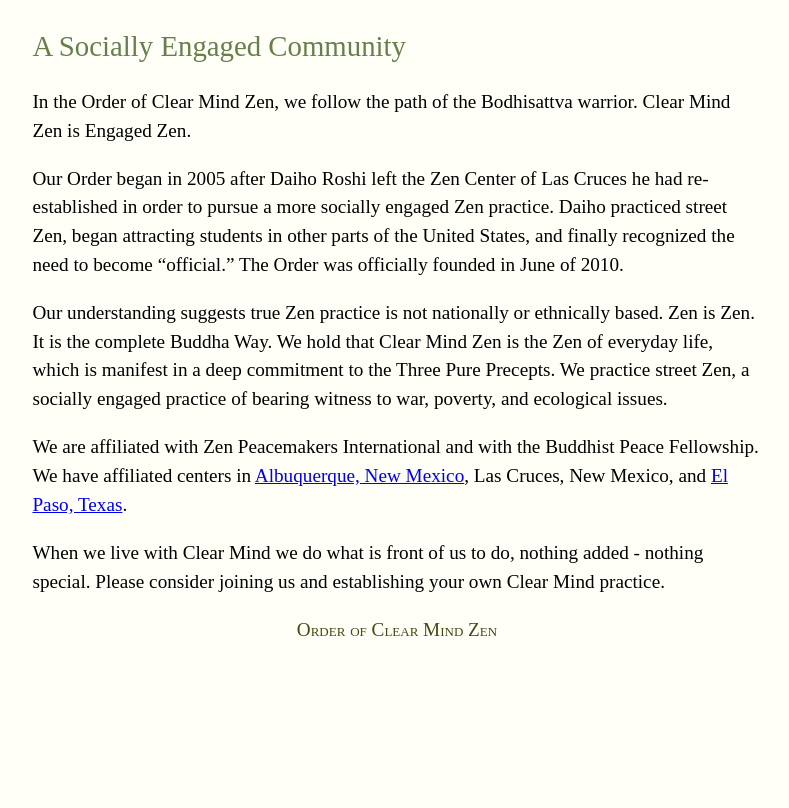
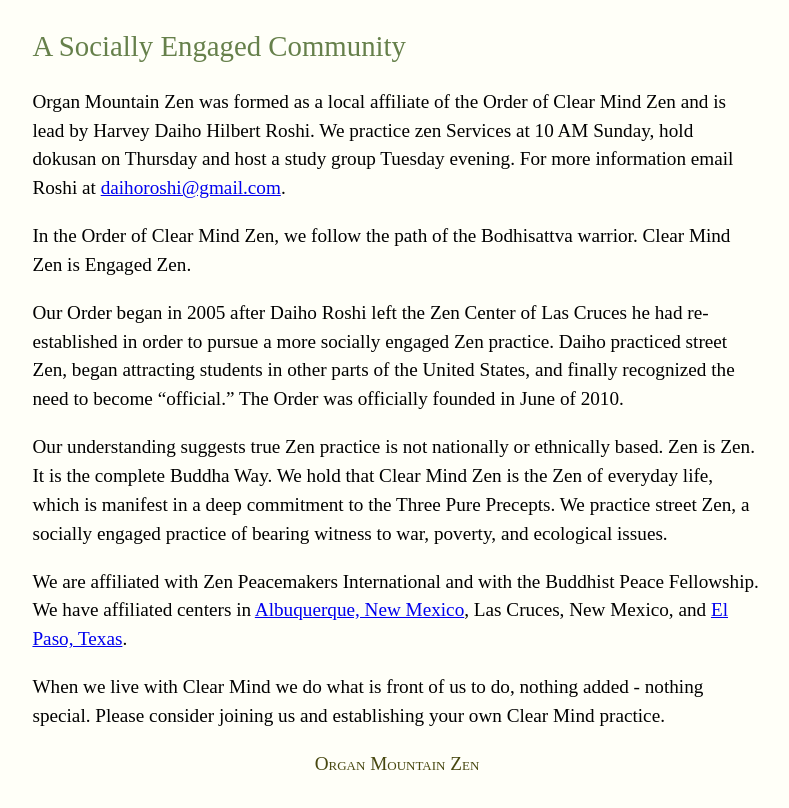
Before and after one commit to zacharski/zen, an Astro site: page / in a window 1280 px wide. Shown: the part 566-1374 px from the top of the page, without its empty margins (243-1032 px from the left). Before the commit the page ends 1249 px from the top, so only its background shows below. Built offline with nearby package versions, Linux system fonts and the light colour scheme; Astro itself is replaced by a stand-in of ours.

Commit message:
Change name to Organ Mountain Zen

```diff
--- a/src/components/Footer.astro
+++ b/src/components/Footer.astro
@@ -4,4 +4,4 @@
 ---
 
 <footer>
-  <p class="foot">Order of Clear Mind Zen</p></footer>
+  <p class="foot">Organ Mountain Zen</p></footer>
--- a/src/pages/index.astro
+++ b/src/pages/index.astro
@@ -4,12 +4,18 @@
 import { Image } from 'astro:assets';
 import myImage from '../assets/zenLogo.png'; // Image is 1600x900
 import ensoImage from '../assets/enso25.png'; // Image is 1600x900
-const title = "Order of Clear Mind Zen";
+const title = "Organ Mountain Zen";
 ---
 <BaseLayout pageTitle={title}>
 
   <Image src={ensoImage} alt="A description of my image." />
   <h2>A Socially Engaged Community</h2>
+
+<p> Organ Mountain Zen was formed as a local affiliate of the Order of Clear Mind Zen
+  and is lead by Harvey Daiho Hilbert Roshi. We practice zen Services at 10 AM Sunday,
+  hold dokusan on Thursday and host a study group Tuesday evening.
+  For more information email Roshi at <a href= "mailto:daihoroshi@gmail.com">daihoroshi@gmail.com</a>.</p>
+
 <p>In the Order of Clear Mind Zen, we follow the path of the Bodhisattva warrior. Clear Mind Zen is Engaged Zen.</p>
 
 <p>Our Order began in 2005 after Daiho Roshi left the Zen Center of Las Cruces he had re-established in order to pursue a more socially
```
